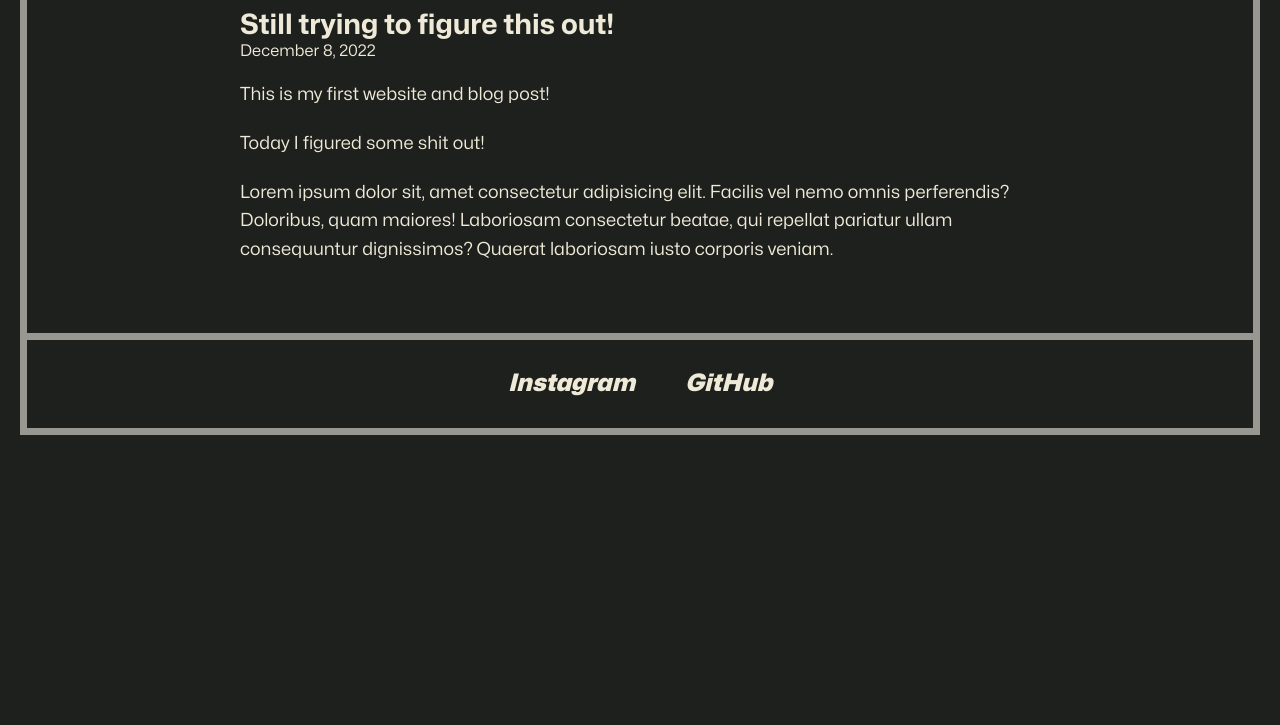
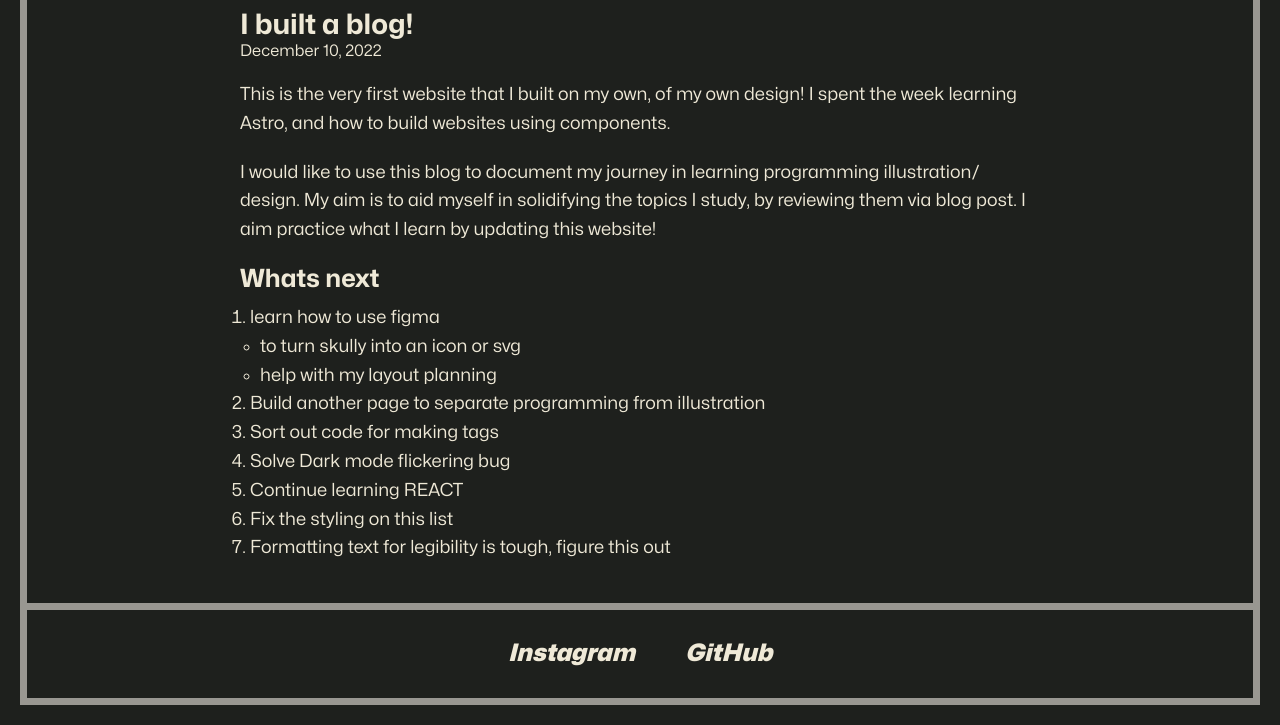
Before and after one commit to snapcracklenpop-dev/tested-telescope, an Astro site: page /posts/post-1 in a window 1280 px wide. Shown: the part 334-1059 px from the top of the page. Before the commit the page ends 800 px from the top, so only its background shows below. Built offline with nearby package versions, Linux system fonts and the light colour scheme; Astro itself is replaced by a stand-in of ours.

Commit message:
made first post, styled list, css becoming crazy

```diff
--- a/src/Layouts/BaseLayout.astro
+++ b/src/Layouts/BaseLayout.astro
@@ -29,10 +29,17 @@ const { pageTitle } = Astro.props;
     border: 0.7rem solid var(--spanish-gray);
     margin: 2rem;
   }
+
   main {
     margin: 4rem auto;
     padding: 0 20rem;
     max-width: 120rem;
     min-height: 45vh;
   }
+
+li {
+  font-size: 2rem;
+  padding-left: 1rem;
+}
+
 </style>
--- a/src/Layouts/PostsLayout.astro
+++ b/src/Layouts/PostsLayout.astro
@@ -6,13 +6,17 @@ const { frontmatter } = Astro.props;
 ---
 
 <BaseLayout pageTitle={frontmatter.title}>
+
   <div>
     <h2>{frontmatter.description}</h2>
     <span class="post-date">{frontmatter.pubDate}</span>
   </div>
 
   <div>
-
     <slot />
   </div>
+
+
+
+
 </BaseLayout>
--- a/src/components/BlogCard.astro
+++ b/src/components/BlogCard.astro
@@ -16,6 +16,10 @@ import "../styles/global.css";
 
 <!-- styles  -->
 <style>
+  li{
+    list-style: none;
+    margin:none;
+  }
   p{
     margin-top: 1rem;
 
--- a/src/pages/posts/post-1.md
+++ b/src/pages/posts/post-1.md
@@ -1,14 +1,26 @@
 ---
 layout: ../../Layouts/PostsLayout.astro
-title: "My First Post"
-description: "Still trying to figure this out!"
-pubDate: "December 8, 2022"
+title: "The First Post!"
+description: "I built a blog!"
+pubDate: "December 10, 2022"
 author: V
 tags: ["HowTho", "struggle=learning"]
 ---
 
-This is my first website and blog post!
+This is the very first website that I built on my own, of my own design!  I spent the week learning Astro, and how to build websites using components.
 
-Today I figured some shit out!
+I would like to use this blog to document my journey in learning programming illustration/ design. My aim is to aid myself in solidifying the topics I study, by reviewing them via blog post.
+I aim practice what I learn by updating this website!
 
-Lorem ipsum dolor sit, amet consectetur adipisicing elit. Facilis vel nemo omnis perferendis? Doloribus, quam maiores! Laboriosam consectetur beatae, qui repellat pariatur ullam consequuntur dignissimos? Quaerat laboriosam iusto corporis veniam.
+
+### Whats next
+
+1.  learn how to use figma
+    -  to turn skully into an icon or svg
+    - help with my layout planning
+2. Build another page to separate programming from illustration
+3. Sort out code for making tags
+4. Solve Dark mode flickering bug
+5. Continue learning REACT
+6. Fix the styling on this list
+7. Formatting text for legibility is tough, figure this out
--- a/src/styles/global.css
+++ b/src/styles/global.css
@@ -45,18 +45,27 @@ a:hover {
   color: var(--spanish-gray-hover);
 }
 
-li {
-  list-style: none;
+/* targeting styling on a post is odd */
+ol{
+  margin-top: 1rem;
 }
-/* FONT SIZES */
-/*  */
+li{
+  margin-left: 1rem;
+  font-size: 1.8rem;
+  line-height: 1.6;
+}
+
+/* text formatting */
+
 h1{font-size: 4.8rem;}
 h2{
   font-size: 2.8rem;
   margin-top:2rem;
 }
 h3{
-  font-size: 2rem;
+  font-size: 2.5rem;
+  margin-top: 2rem;
+
 }
 p{
   font-size: 1.8rem;
```
Also changed, not shown: src/pages/posts/post-2.md (deleted, +0 -10 lines), src/pages/posts/post-3.md (deleted, +0 -10 lines), src/pages/posts/post-4.md (deleted, +0 -11 lines).
